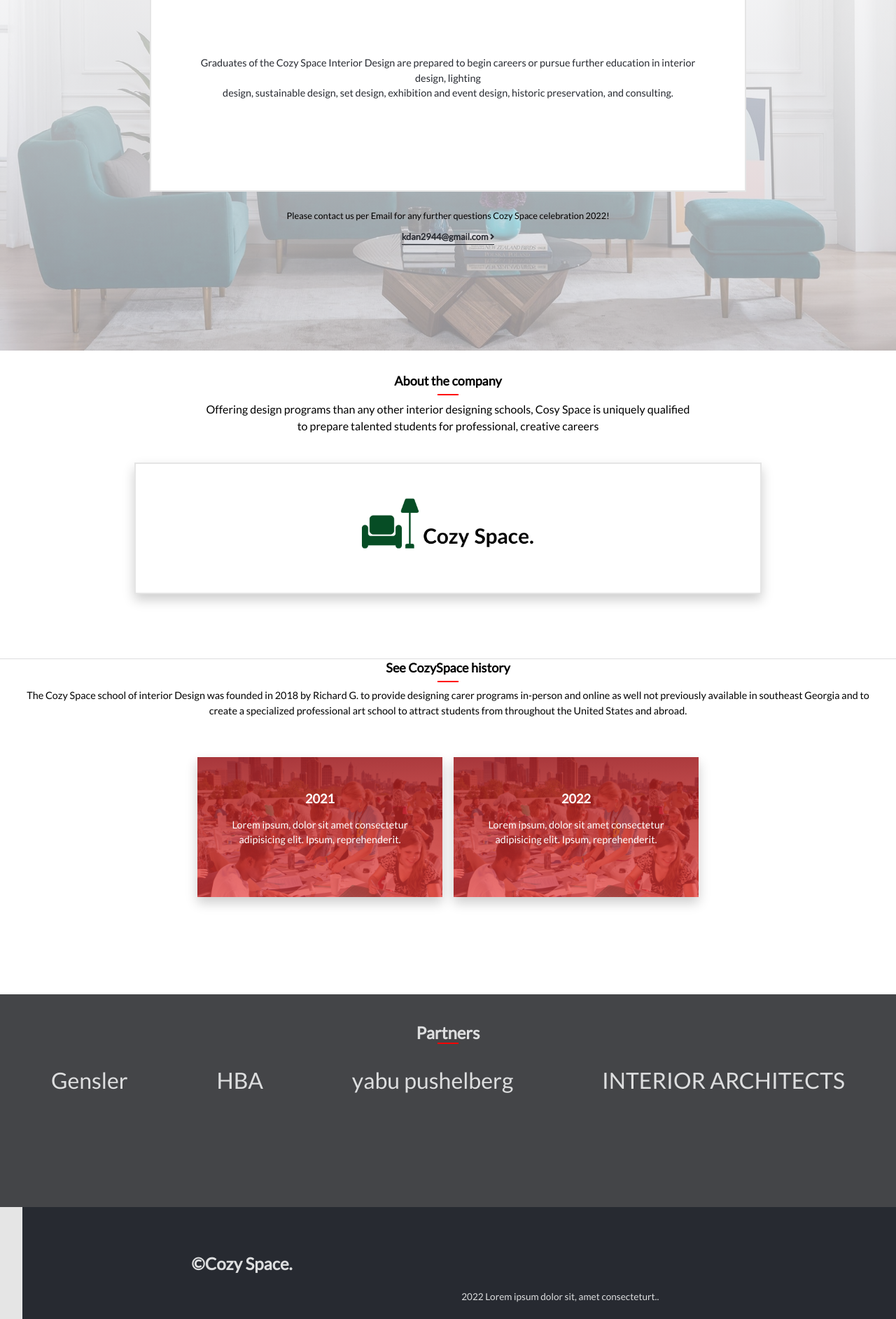
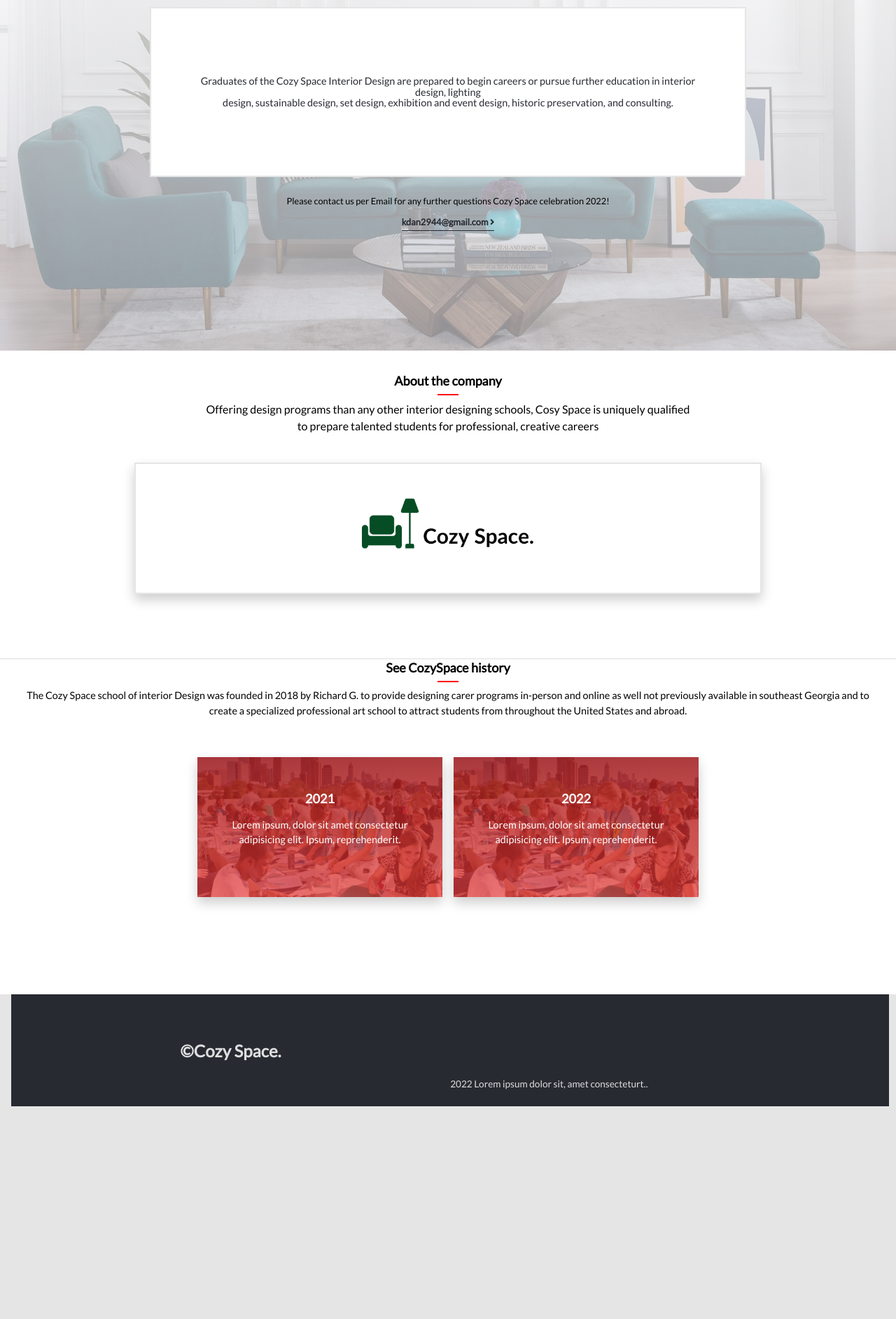
Before and after one commit to kal2944/capstone-project1, a website: page about.html in a window 1280 px wide. Shown: the part 319-2204 px from the top of the page at 70% size. After the commit the page ends 1900 px from the top, so only its background shows below. Drawn offline with Linux system fonts and the light colour scheme; a web font is replaced by a local one.

Commit message:
make changs on style.css

```diff
--- a/about.html
+++ b/about.html
@@ -139,17 +139,7 @@
             </p>
           </div>
         </div>
-      </section><section class="partner">
-      <h2>Partners</h2>
-      <hr class="hr" />
-      <div class="partner-logo">
-          <p>Gensler</p>
-          <p> HBA</p>
-          <p>yabu pushelberg</p>
-          <p>INTERIOR ARCHITECTS</p>
-      </div>
-    </section>
-
+      </section>
     </main>
     <footer>
       <div class="footer-info">
--- a/css/style.css
+++ b/css/style.css
@@ -413,34 +413,6 @@ a {
   color: #dddedf;
 }
 
-/* <<<<<<<<<<<<<<<<<<<<<<<<<<<Footer>>>>>>>>>>>>>>>>> */
-
-.footer-info {
-  height: 20vh;
-  display: flex;
-  justify-content: flex-start;
-  align-items: center;
-  align-content: center;
-  margin: auto 2rem;
-  padding: 2rem 0;
-  background-color: white;
-  width: 98%;
-}
-
-h5 {
-  width: 50%;
-  font-size: 1.5rem;
-  text-align: center;
-}
-
-.footer-info p {
-  padding-top: 1in;
-  width: 50%;
-  text-align: start;
-  font-size: 0.85rem;
-  color: black;
-}
-
 /* Larger Screen */
 @media screen and (min-width: 768px) {
   /* <<<<<<<  Navbar >>>>>>> */
@@ -582,7 +554,42 @@ h5 {
   .p-logo {
     width: 150px;
   }
+
+  .partner {
+    height: 38vh;
+    display: flex;
+    flex-direction: column;
+    margin: 0 auto;
+  }
 }
+
+/* <<<<<<<<<<<<<<<<<<<<<<<<<<<Footer>>>>>>>>>>>>>>>>> */
+.footer-info {
+  height: 20vh;
+  display: flex;
+  justify-content: flex-start;
+  align-items: center;
+  align-content: center;
+  margin: auto 1rem;
+  padding: 0 rem 0;
+  background-color: white;
+  width: 98%;
+}
+
+h5 {
+  width: 50%;
+  font-size: 1.5rem;
+  text-align: center;
+}
+
+.footer-info p {
+  padding-top: 1in;
+  width: 50%;
+  text-align: start;
+  font-size: 0.85rem;
+  color: black;
+}
+
 
 /* about */
 
@@ -747,7 +754,7 @@ h5 {
 
 .alumni-img {
   width: 350px;
-  height: 200px;
+  height: 140px;
   background-image:
     linear-gradient(
       rgba(167, 27, 27, 0.842),
@@ -772,6 +779,7 @@ h5 {
   box-shadow: 0 0.5rem 1rem rgba(0, 0, 0, 0.2);
 }
 
+
 /* ABout Section for larger screens */
 @media screen and (min-width: 768px) {
   .welcome {
@@ -782,7 +790,7 @@ h5 {
     font-size: 3rem;
     padding: 1.5in;
     padding-bottom: 0%;
-    padding-top: 0%;
+    padding-top: 5%;
   }
 
   .welcome-msg {
@@ -792,11 +800,11 @@ h5 {
   .modal-desktop {
     display: block;
     width: 70%;
-    padding: 8rem 3rem;
+    padding: 6rem 3rem;
     margin: 0.5rem auto;
     border: 2px solid #e5e5e5;
     text-align: center;
-    line-height: 1.5;
+    line-height: 1.1;
     font-size: 0.9rem;
     color: #272a31;
     background-color: #fff;
@@ -846,11 +854,14 @@ h5 {
 
   .alumni-img {
     margin: 2rem 0;
+    width: 350px;
+    height: 200px;
   }
 
   .footer-info {
     background-color: #272a31;
     width: 98%;
+    padding-left: 0 in;
   }
 
   h5 {
```
Also changed, not shown: .github/workflows/linter.yml, README.md.
